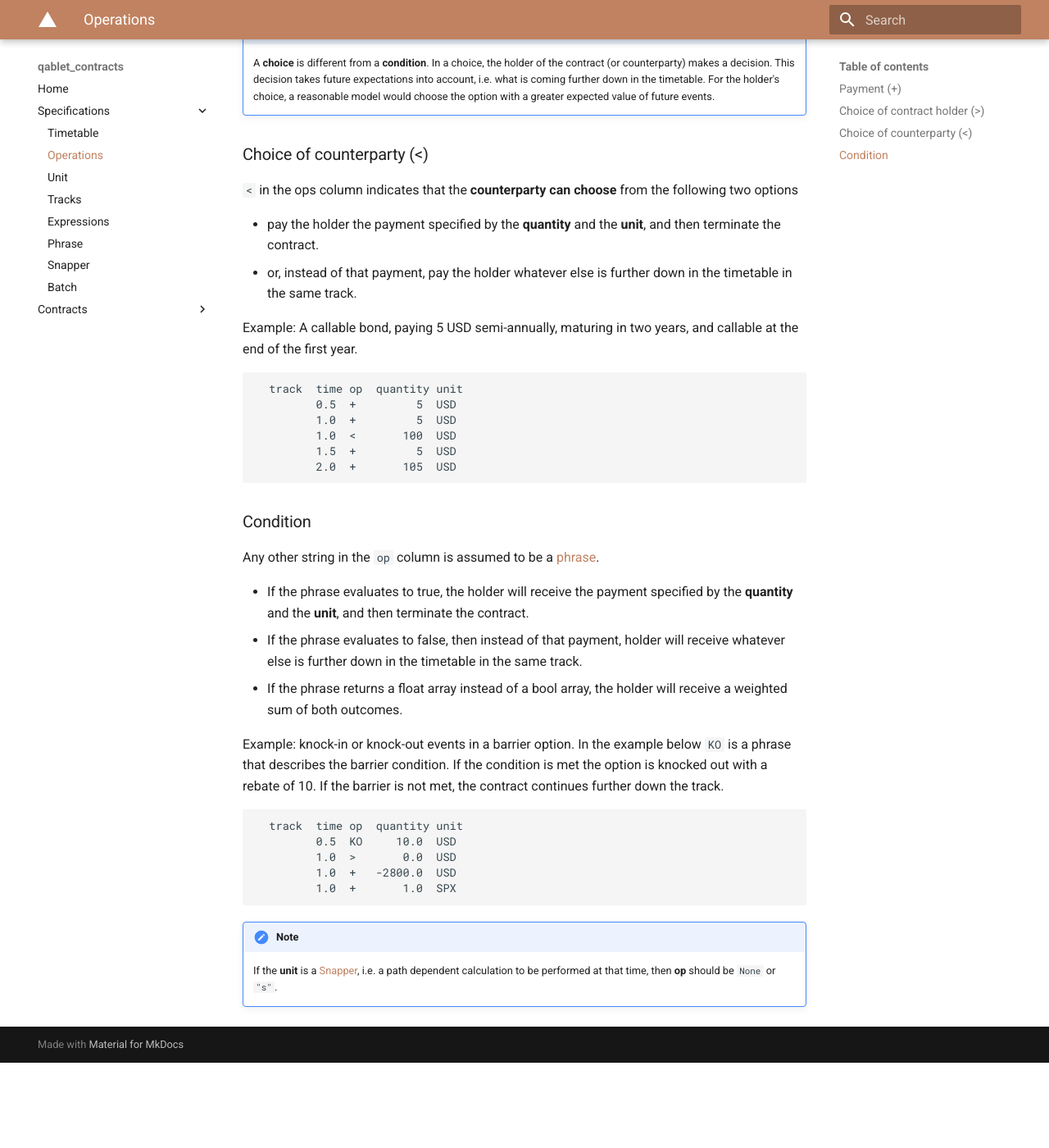
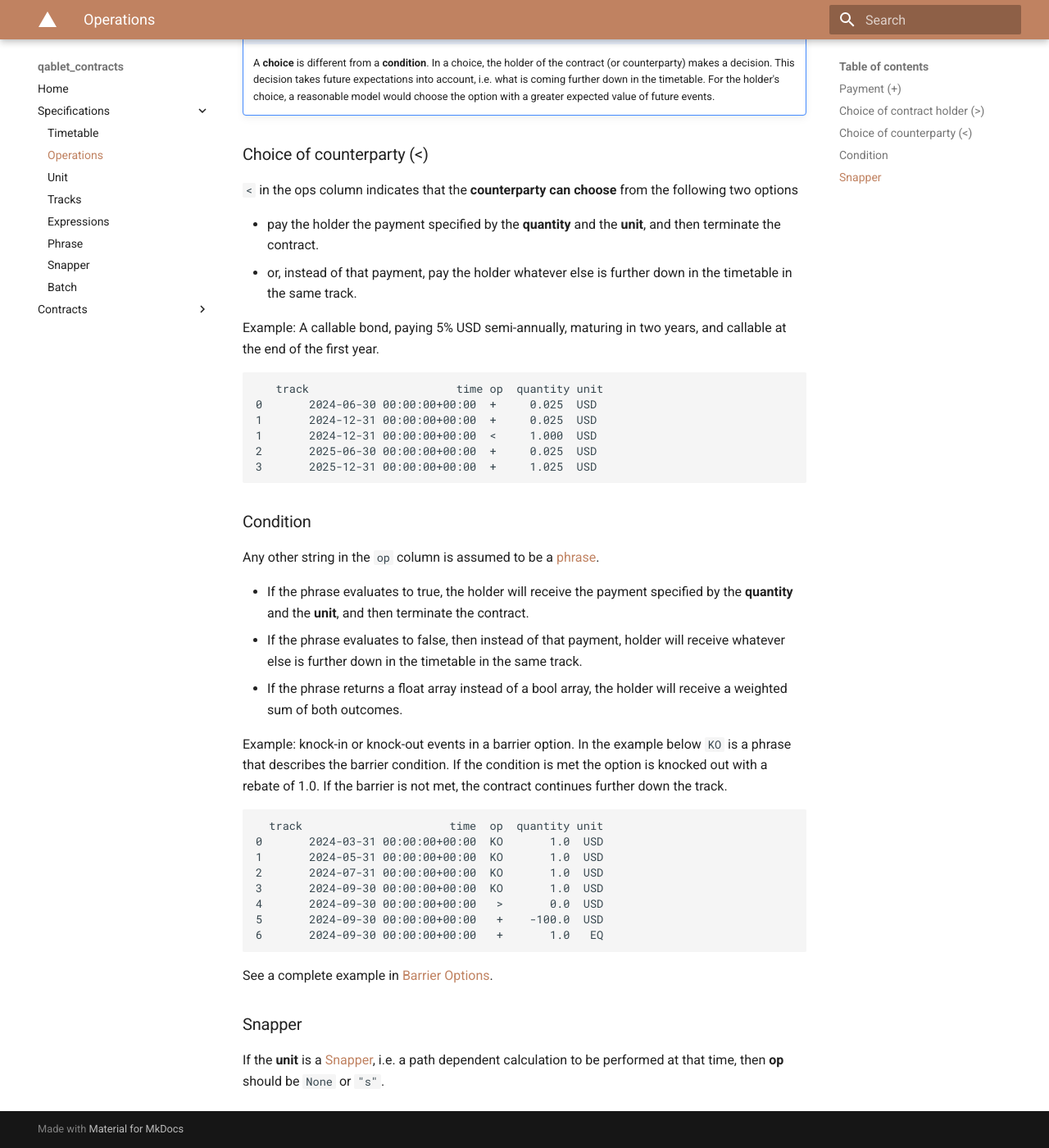
Before and after one commit to qablet/qablet-contracts, an MkDocs documentation site: the page built from docs/specifications/operations.md, in a window 1280 px wide and 1400 px high, scrolled down 922 px. Shown: the whole window at 82% size. Built offline with MkDocs 1.6.1 and Material for MkDocs 9.7.7, drawn with Linux system fonts in a browser that asks for light colours; before the commit the page ends 2218 px from its top, so only the background shows below that; some of the changed text lies outside the part shown.

Commit message:
fix in FixedBond and docs for specifications

````diff
--- a/docs/specifications/operations.md
+++ b/docs/specifications/operations.md
@@ -9,14 +9,14 @@
 and then continue to receive whatever else is further down in the timetable
 in the **same track**.
 
-Example: A bond paying 5 USD semi-annually and maturing in two years.
+Example: A bond paying 5% semi-annually and maturing in two years.
 
 ```python
-  track  time op  quantity unit
-         0.5  +         5  USD
-         1.0  +         5  USD
-         1.5  +         5  USD
-         2.0  +       105  USD
+   track                      time op  quantity unit
+0       2024-06-30 00:00:00+00:00  +     0.025  USD
+1       2024-12-31 00:00:00+00:00  +     0.025  USD
+2       2025-06-30 00:00:00+00:00  +     0.025  USD
+3       2025-12-31 00:00:00+00:00  +     1.025  USD
 ```
 
 
@@ -27,13 +27,13 @@
 - receive the payment specified by the **quantity** and the **unit**, and then terminate the contract.
 - or, instead of that payment, receive whatever else is further down in the timetable in the same track.
 
-Example: An European Call Option with strike 2800, expiring in 1 year.
+Example: An European Call Option with strike 2900, expiring in 2024-03-31.
 
 ```python
-  track  time op  quantity unit
-         1.0  >       0.0  USD
-         1.0  +   -2800.0  USD
-         1.0  +       1.0  SPX
+       track                      time op  quantity unit
+0  <SPX2900> 2024-03-31 00:00:00+00:00  >       0.0  USD
+1  <SPX2900> 2024-03-31 00:00:00+00:00  +   -2900.0  USD
+2  <SPX2900> 2024-03-31 00:00:00+00:00  +       1.0  SPX
 ```
 
 
@@ -49,15 +49,15 @@
 - pay the holder the payment specified by the **quantity** and the **unit**, and then terminate the contract.
 - or, instead of that payment, pay the holder whatever else is further down in the timetable in the same track.
 
-Example: A callable bond, paying 5 USD semi-annually, maturing in two years, and callable at the end of the first year.
+Example: A callable bond, paying 5% USD semi-annually, maturing in two years, and callable at the end of the first year.
 
 ```python
-  track  time op  quantity unit
-         0.5  +         5  USD
-         1.0  +         5  USD
-         1.0  <       100  USD
-         1.5  +         5  USD
-         2.0  +       105  USD
+   track                      time op  quantity unit
+0       2024-06-30 00:00:00+00:00  +     0.025  USD
+1       2024-12-31 00:00:00+00:00  +     0.025  USD
+1       2024-12-31 00:00:00+00:00  <     1.000  USD
+2       2025-06-30 00:00:00+00:00  +     0.025  USD
+3       2025-12-31 00:00:00+00:00  +     1.025  USD
 ```
 
 
@@ -70,15 +70,21 @@
  - If the phrase returns a float array instead of a bool array, the holder will receive a weighted sum of both outcomes.
 
 Example: knock-in or knock-out events in a barrier option. In the example below `KO` is a phrase that describes the barrier condition. If the condition is met
-the option is knocked out with a rebate of 10. If the barrier is not met, the contract continues further down the track.
+the option is knocked out with a rebate of 1.0. If the barrier is not met, the contract continues further down the track.
 
 ```python
-  track  time op  quantity unit
-         0.5  KO     10.0  USD
-         1.0  >       0.0  USD
-         1.0  +   -2800.0  USD
-         1.0  +       1.0  SPX
+  track                      time  op  quantity unit
+0       2024-03-31 00:00:00+00:00  KO       1.0  USD
+1       2024-05-31 00:00:00+00:00  KO       1.0  USD
+2       2024-07-31 00:00:00+00:00  KO       1.0  USD
+3       2024-09-30 00:00:00+00:00  KO       1.0  USD
+4       2024-09-30 00:00:00+00:00   >       0.0  USD
+5       2024-09-30 00:00:00+00:00   +    -100.0  USD
+6       2024-09-30 00:00:00+00:00   +       1.0   EQ
 ```
 
-!!! note
-    If the **unit** is a [Snapper](snapper.md), i.e. a path dependent calculation to be performed at that time, then **op** should be `None` or `"s"`.
+See a complete example in [Barrier Options](../examples/equity_barrier.md).
+
+### Snapper
+
+If the **unit** is a [Snapper](snapper.md), i.e. a path dependent calculation to be performed at that time, then **op** should be `None` or `"s"`.
````
Also changed, not shown: docs/specifications/snapper.md (+11 -9 lines), docs/specifications/timetable.md (+39 -15 lines), docs/specifications/tracks.md (+21 -17 lines), 5 other files.
